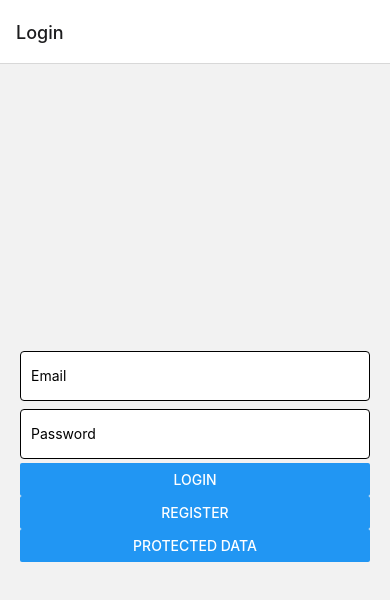
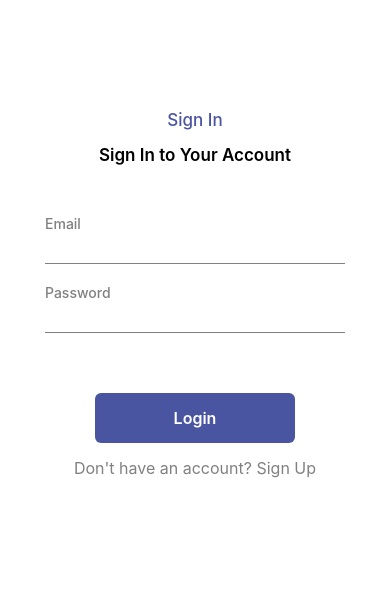
Before and after one commit to telka1999/MERN_RN_Chat_App, a React Native app in the folder app/: screen /Login in a window 390 px wide. Shown: the top 600 px of the page. Built offline with nearby package versions, Linux system fonts and the light colour scheme; no server answers.

Commit message:
Ui for login screen

```diff
--- a/app/navigation/authStack.jsx
+++ b/app/navigation/authStack.jsx
@@ -6,7 +6,11 @@ export const AuthStack = () => {
   return (
     <NavigationContainer>
       <Stack.Navigator>
-        <Stack.Screen name="Login" component={Login} />
+        <Stack.Screen
+          name="Login"
+          component={Login}
+          options={{ headerShown: false }}
+        />
       </Stack.Navigator>
     </NavigationContainer>
   );
--- a/app/navigation/serStack.jsx
+++ b/app/navigation/serStack.jsx
@@ -6,7 +6,11 @@ export const UserStack = () => {
   return (
     <NavigationContainer>
       <Stack.Navigator>
-        <Stack.Screen name="Home" component={Home} />
+        <Stack.Screen
+          name="Home"
+          component={Home}
+          options={{ headerShown: false }}
+        />
       </Stack.Navigator>
     </NavigationContainer>
   );
--- a/app/screens/Login.jsx
+++ b/app/screens/Login.jsx
@@ -1,10 +1,9 @@
 import {
   View,
-  StyleSheet,
   TextInput,
   Text,
-  ActivityIndicator,
-  Button,
+  KeyboardAvoidingView,
+  Pressable,
 } from "react-native";
 import { useState } from "react";
 import { firebaseAuth } from "../config/firebase";
@@ -12,30 +11,11 @@ import {
   createUserWithEmailAndPassword,
   signInWithEmailAndPassword,
 } from "firebase/auth";
-import { useAuth } from "../utils/hooks/useAuth";
 
 export const Login = () => {
   const [email, setEmail] = useState("");
   const [password, setPassword] = useState("");
   const [loading, setLoading] = useState(false);
-  const [data, setData] = useState(null);
-  const { user } = useAuth();
-  const fetchData = async () => {
-    try {
-      const res = await fetch("http://10.0.2.2:5000/api/users/register", {
-        method: "POST",
-        headers: {
-          "Authorization": "Bearer " + user.accessToken,
-        },
-        redirect: "follow",
-      });
-      const data = await res.json();
-      setData(data);
-      console.log(data);
-    } catch (error) {
-      console.log(error);
-    }
-  };
   const login = async () => {
     setLoading(true);
     try {
@@ -67,48 +47,95 @@ export const Login = () => {
     }
   };
   return (
-    <View style={style.conteiner}>
+    <View
+      style={{
+        flex: 1,
+        backgroundColor: "white",
+        padding: 10,
+        alignItems: "center",
+      }}
+    >
+      <KeyboardAvoidingView>
+        <View
+          style={{
+            marginTop: 100,
+            justifyContent: "center",
+            alignItems: "center",
+          }}
+        >
+          <Text style={{ color: "#4A55A2", fontSize: 17, fontWeight: "500" }}>
+            Sign In
+          </Text>
+          <Text style={{ fontSize: 17, fontWeight: "600", marginTop: 15 }}>
+            Sign In to Your Account
+          </Text>
+        </View>
+        <View style={{ marginTop: 50 }}>
+          <View>
+            <Text style={{ fontSize: 14, fontWeight: "500", color: "gray" }}>
+              Email
+            </Text>
             <TextInput
               value={email}
               onChangeText={(text) => setEmail(text)}
-        style={style.input}
-        placeholder="Email"
               autoCapitalize="none"
-      ></TextInput>
+              style={{
+                fontSize: 18,
+                borderBottomColor: "gray",
+                borderBottomWidth: 1,
+                marginVertical: 10,
+                width: 300,
+              }}
+            />
+          </View>
+          <View style={{ marginTop: 10 }}>
+            <Text style={{ fontSize: 14, fontWeight: "500", color: "gray" }}>
+              Password
+            </Text>
             <TextInput
               secureTextEntry={true}
               value={password}
               onChangeText={(text) => setPassword(text)}
-        style={style.input}
-        placeholder="Password"
               autoCapitalize="none"
-      ></TextInput>
-      {loading ? (
-        <ActivityIndicator size="large" color="#0000ff" />
-      ) : (
-        <>
-          <Button title="Login" onPress={login} />
-          <Button title="Register" onPress={register} />
-          <Button title="Protected Data" onPress={fetchData} />
-        </>
-      )}
-      <Text>{data ? data.message : ""}</Text>
+              style={{
+                fontSize: 18,
+                borderBottomColor: "gray",
+                borderBottomWidth: 1,
+                marginVertical: 10,
+                width: 300,
+              }}
+            />
+          </View>
+          <Pressable
+            onPress={login}
+            style={{
+              width: 200,
+              backgroundColor: "#4A55A2",
+              padding: 15,
+              marginTop: 50,
+              marginRight: "auto",
+              marginLeft: "auto",
+              borderRadius: 6,
+            }}
+          >
+            <Text
+              style={{
+                color: "white",
+                fontSize: 16,
+                fontWeight: "600",
+                textAlign: "center",
+              }}
+            >
+              Login
+            </Text>
+          </Pressable>
+          <Pressable style={{ marginTop: 15 }}>
+            <Text style={{ textAlign: "center", color: "gray", fontSize: 16 }}>
+              Don't have an account? Sign Up
+            </Text>
+          </Pressable>
+        </View>
+      </KeyboardAvoidingView>
     </View>
   );
 };
-
-const style = StyleSheet.create({
-  conteiner: {
-    marginHorizontal: 20,
-    flex: 1,
-    justifyContent: "center",
-  },
-  input: {
-    marginVertical: 4,
-    height: 50,
-    borderWidth: 1,
-    borderRadius: 4,
-    padding: 10,
-    backgroundColor: "#fff",
-  },
-});
```
Lines whose indentation alone changed are shown as unchanged.
